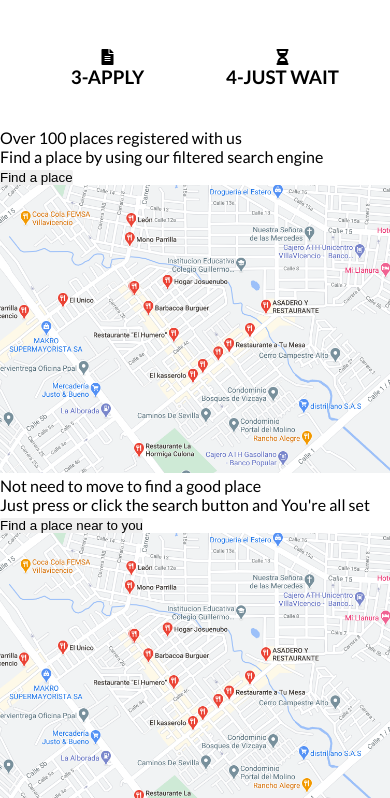
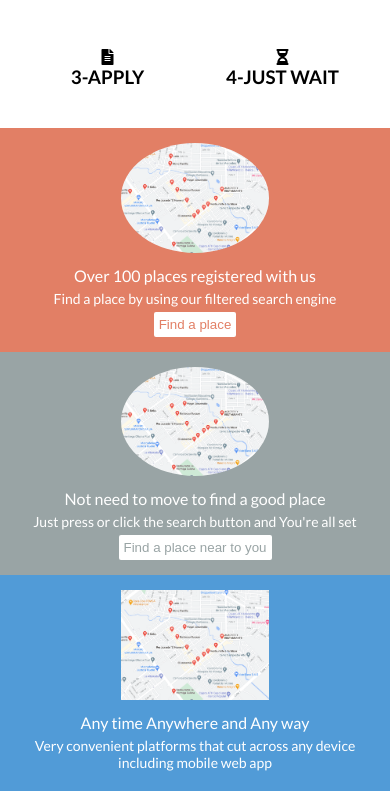
Before and after one commit to julian3493/Html_and_CSS_Capstone, a plain HTML site: page search.html in a window 390 px wide. Shown: the part 900-1698 px from the top of the page. Drawn offline with Linux system fonts and the light colour scheme; files that its build step writes are made by us from their sources.

Commit message:
style benefits section in main page for mobile view

```diff
--- a/assets/style/style.css
+++ b/assets/style/style.css
@@ -66,6 +66,10 @@ button {
 
 .uppercase {
   text-transform: uppercase;
+}
+
+.inverse {
+  flex-direction: column-reverse;
 }
 
 /* Header */
@@ -145,7 +149,6 @@ button {
   text-align: center;
   padding: 0 20px;
   max-width: 540px;
-  margin
 }
 
 .steps-title {
@@ -166,3 +169,58 @@ button {
 .step-description {
   display: none;
 }
+
+/* Benefits Section */
+.registered,
+.no-move,
+.multi-platform {
+  justify-content: center;
+  align-items: center;
+  text-align: center;
+  padding: 15px 30px;
+}
+
+.registered {
+  background-color: #e27f65;
+}
+
+.no-move {
+  background-color: #99a4a5;
+}
+
+.multi-platform {
+  background-color: #519bd7;
+}
+
+.big-info {
+  font-size: 16px;
+  margin-bottom: 5px;
+}
+
+.small-info {
+  font-size: 14px;
+  margin-bottom: 5px;
+}
+
+.registered-btn,
+.no-move-btn {
+  padding: 5px 5px;
+  background-color: white;
+}
+
+.registered-btn {
+  color: #e27f65;
+}
+
+.no-move-btn {
+  color: #99a4a5;
+}
+
+.benefit-img {
+  width: 45%;
+  margin-bottom: 10px;
+}
+
+.round img {
+  border-radius: 50%;
+}
--- a/search.html
+++ b/search.html
@@ -82,30 +82,30 @@
   </section>
 
   <!--      *******Benefits Section*******      -->
-  <section class="benefits-section">
-    <div class="registered">
+  <section class="benefits-section d-flex f-column c-white">
+    <div class="registered d-flex inverse">
       <div class="benefit-info">
         <p class="big-info">Over 100 places registered with us</p>
         <p class="small-info">Find a place by using our filtered search engine</p>
-        <button>Find a place</button>
+        <button class="registered-btn">Find a place</button>
       </div>
-      <div class="benefit-img">
+      <div class="benefit-img round">
         <img src="/assets/img/map.png" alt="map">
       </div>
     </div>
 
-    <div class="no-move">
+    <div class="no-move d-flex inverse">
       <div class="benefit-info">
         <p class="big-info">Not need to move to find a good place</p>
         <p class="small-info">Just press or click the search button and You're all set</p>
-        <button>Find a place near to you</button>
+        <button class="no-move-btn">Find a place near to you</button>
       </div>
-      <div class="benefit-img">
+      <div class="benefit-img round">
         <img src="/assets/img/map.png" alt="map">
       </div>
     </div>
 
-    <div class="multi-platform">
+    <div class="multi-platform d-flex inverse">
       <div class="benefit-info">
         <p class="big-info">Any time Anywhere and Any way</p>
         <p class="small-info">Very convenient platforms that cut across any device including mobile web app</p>
```
